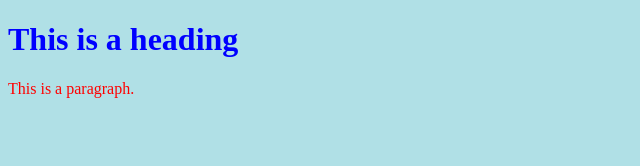
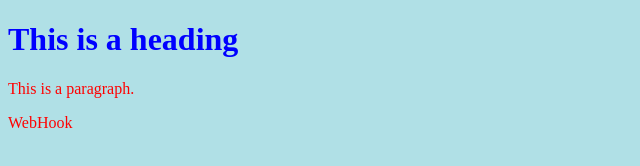
Before and after one commit to bim22614/jenkinstest, a plain HTML site: page index.html in a window 1280 px wide. Shown: the full height of the page, 0-640 px from the left. Drawn offline with Linux system fonts and the light colour scheme.

Commit message:
webhook checking

```diff
--- a/index.html
+++ b/index.html
@@ -7,6 +7,7 @@
 
 <h1>This is a heading</h1>
 <p>This is a paragraph.</p>
+<p>WebHook</p>
 
 </body>
 </html>
```
